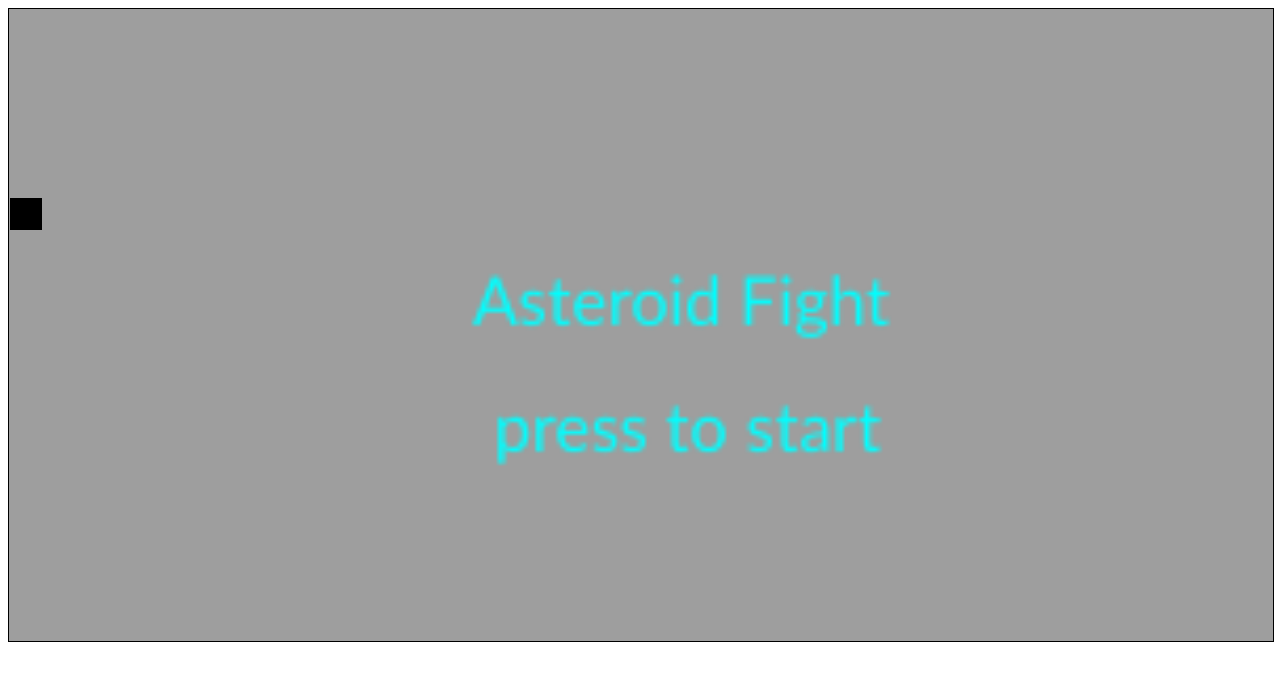
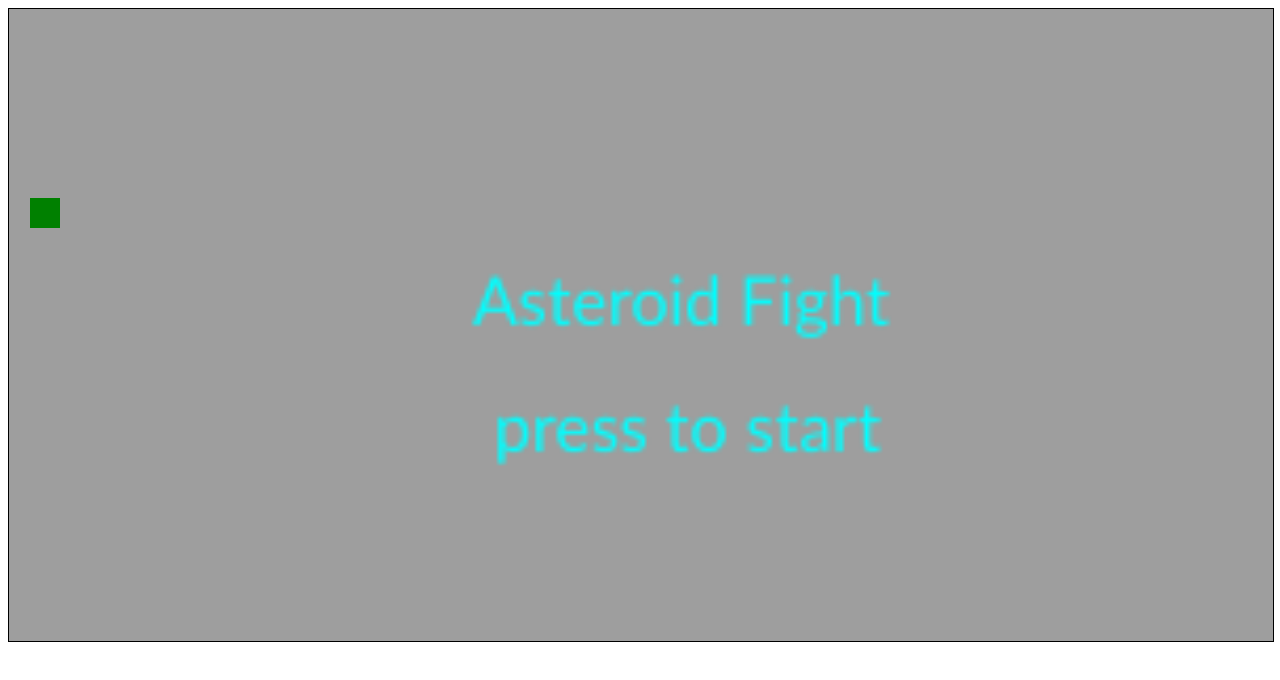
Before and after one commit to jtocool7/asteroid, a plain HTML site: page index.html in a window 1280 px wide. Drawn offline with Linux system fonts and the light colour scheme.

Commit message:
Update index.html

```diff
--- a/index.html
+++ b/index.html
@@ -17,8 +17,9 @@
 
   .top{
     position:absolute;
-   border:16px solid;
-
+   background:green;
+    width:30px;
+    height:30px;
   }
   </style>
 </head>
@@ -137,9 +138,17 @@
  const draw=document.createElement("div");
  document.body.appendChild(draw);
 draw.style.top = cvs.height / 2 * 2.64 + "px";
-draw.style.left = cvs.width / 30 + "px";
+draw.style.left = cvs.width / 10 + "px";
 
 draw.classList.add('top');
+
+
+draw.addEventListener('click', function(evt){
+  if(yPos > 0){
+  yPos -= 5;
+  }
+
+  });
 
   // loop
 
```
